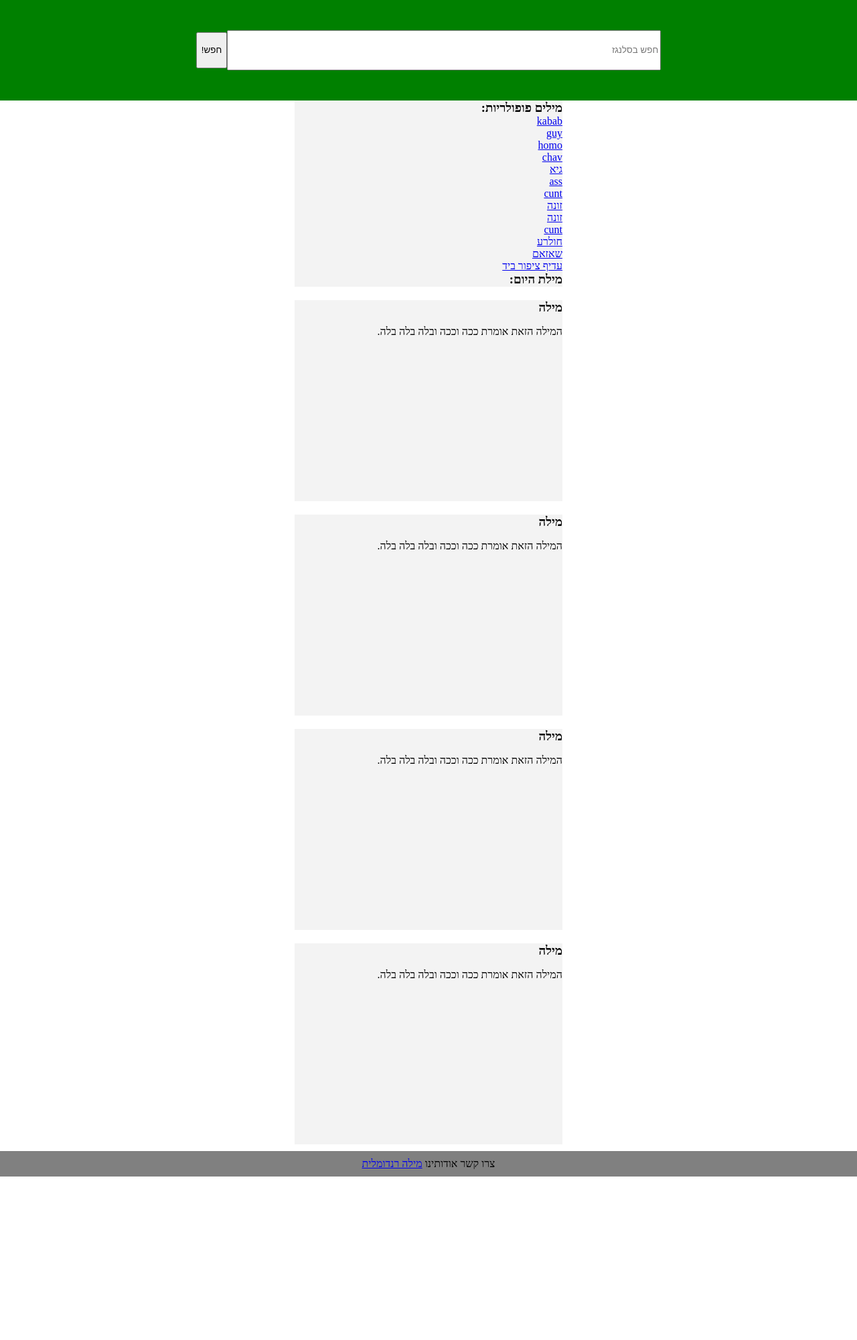
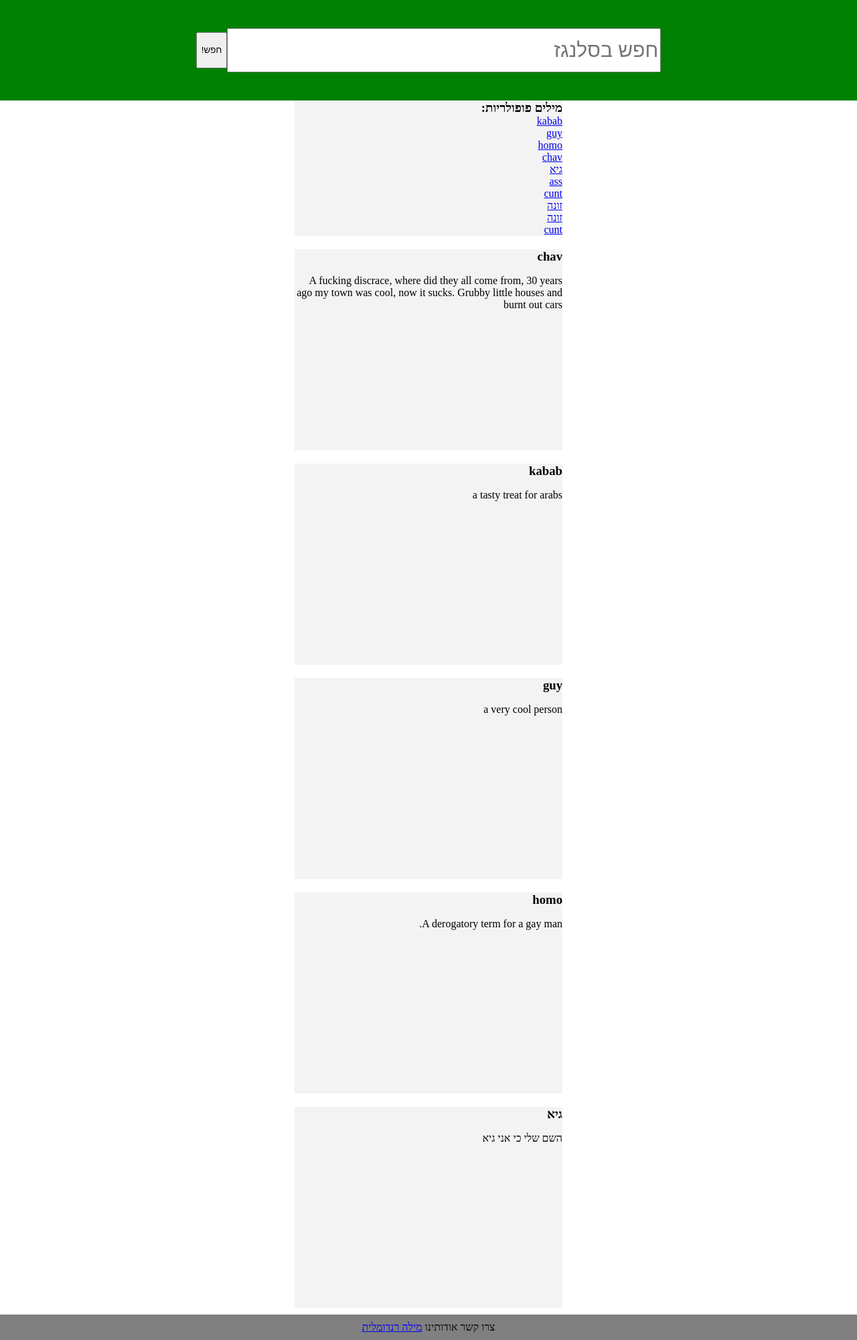
Before and after one commit to gystr/words, a Django app: page /words/ in a window 1280 px wide. Shown: the whole page at 67% size. Before the commit the page ends 1756 px from the top, so only its background shows below. Run offline with Django 3.2, Linux system fonts and the light colour scheme; data comes from the database, SQL or seed files in the repository; both versions use the stored data as it was after the commit.

Commit message:
made index page pull and display most popular words from db

```diff
--- a/words/static/words/style.css
+++ b/words/static/words/style.css
@@ -21,14 +21,17 @@ ul {
   justify-content: center;
   align-items: center;
   width: 100%;
+
 }
 .mainForm {
   width: 50%;
-  height: 4em;
+  height: 60px;
+  font-size: 30px;
 }
 
 #subbut {
   height: 4em;
+
 }
 .boxes {
   display: flex;
--- a/words/templates/words/index.html
+++ b/words/templates/words/index.html
@@ -36,26 +36,12 @@
   </section>
 
   <div class="boxes">
-  <div class="word_of_the_day">
-    <H3>מילת היום:</H3>
-    <div class="box">
-      <h3 class="word">מילה</h3>
-      <p class="def">המילה הזאת אומרת ככה וככה ובלה בלה בלה.</p>
-    </div>
+  {% for word in other_words %}
+  <div class="box">
+    <h3 class="word">{{word.word_name}}</h3>
+    <p class="def">{{word.word_def}}</p>
   </div>
-
-  <div class="box">
-    <h3 class="word">מילה</h3>
-    <p class="def">המילה הזאת אומרת ככה וככה ובלה בלה בלה.</p>
-  </div>
-  <div class="box">
-    <h3 class="word">מילה</h3>
-    <p class="def">המילה הזאת אומרת ככה וככה ובלה בלה בלה.</p>
-  </div>
-  <div class="box">
-    <h3 class="word">מילה</h3>
-    <p class="def">המילה הזאת אומרת ככה וככה ובלה בלה בלה.</p>
-  </div>
+  {% endfor %}
   </div>
   <footer>  <ul> <li><a>צרו קשר</a></li>  <li><a>אודותינו</a></li>  <li><a href="/random/">מילה רנדומלית</a></li>
     </ul> </footer>
--- a/words/views.py
+++ b/words/views.py
@@ -5,6 +5,7 @@ from .forms import WordForm
 from django.shortcuts import redirect
 from django.http import HttpResponseRedirect
 from django.utils import timezone
+from django.contrib import messages
 from django.db.models import Max
 import random
 # Create your views here.
@@ -14,8 +15,9 @@ def index(request):
          search_query = request.POST.get('query', None) # Get query from form
          return HttpResponseRedirect('/words/'+ str(search_query)) # Return redirect to .detail
     else: # Else display regular index page
-        word_list = Word.objects.all()
-        return render(request, 'words/index.html',{'word_list': word_list})
+        word_list = Word.objects.all()[:10]
+        other_words = Word.objects.order_by('-upvotes')[:5]
+        return render(request, 'words/index.html',{'word_list': word_list,'other_words' : other_words})
 
 def detail(request,word_name):
     try: #Try to find the word that was provided in the URl
@@ -47,6 +49,7 @@ def add_word(request,word_name):
 
             w = Word(word_name=name,word_def=defi,word_example=exmp,pub_date=timezone.now())
             w.save()
+            messages.info(request, 'word has been added to Database!')
             return HttpResponseRedirect('/')
     else:
         form = WordForm()
```
Also changed, not shown: db.sqlite3.
